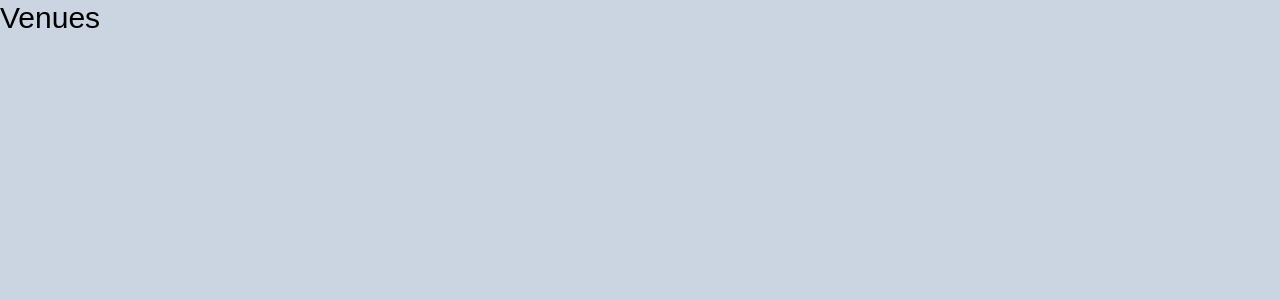
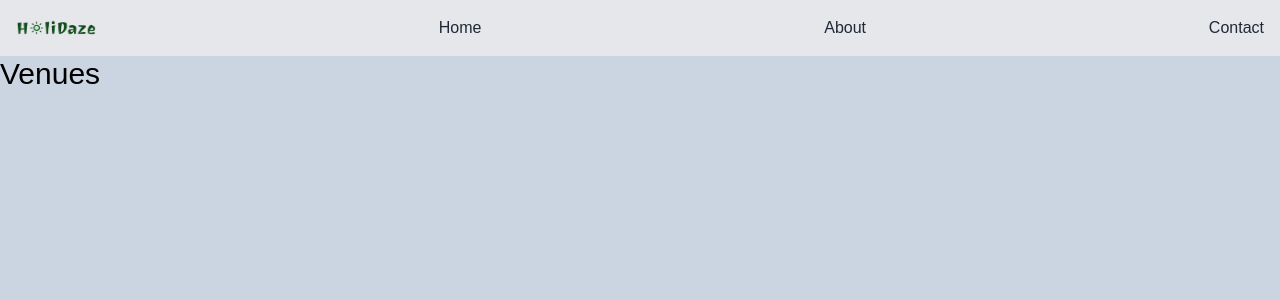
Before and after one commit to bjornhaavard/project-exam-2, a Next.js app: page /venues in a window 1280 px wide. Shown: the top 300 px of the page. Built offline with nearby package versions, Linux system fonts and the light colour scheme.

Commit message:
added a logo and tried a navbar look

```diff
--- /dev/null
+++ b/app/components/navbar.tsx
@@ -0,0 +1,27 @@
+import React from "react";
+import Link from "next/link";
+import Image from "next/image";
+
+const Navbar = () => {
+  return (
+    <nav className="bg-gray-200 p-4">
+      <div className="container mx-auto flex justify-between items-center">
+        <Link href="/" className="flex items-center">
+          <Image src="/images/Holidaze-logo.png" alt="Holidaze Logo" width={80} height={80} />
+        </Link>
+
+        <Link href="/" passHref>
+          <p className="text-gray-800 hover:text-gray-700">Home</p>
+        </Link>
+        <Link href="/about" className="text-gray-800 hover:text-gray-700">
+          About
+        </Link>
+        <Link href="/contact" className="text-gray-800 hover:text-gray-700">
+          Contact
+        </Link>
+      </div>
+    </nav>
+  );
+};
+
+export default Navbar;
--- a/app/layout.tsx
+++ b/app/layout.tsx
@@ -1,6 +1,7 @@
 import type { Metadata } from "next";
 import { Geist, Geist_Mono } from "next/font/google";
 import "./globals.css";
+import Navbar from "./components/navbar";
 
 const geistSans = Geist({
   variable: "--font-geist-sans",
@@ -35,7 +36,10 @@ export default function RootLayout({
       <head>
         <link rel="icon" href="/favicon.ico" sizes="any" />
       </head>
-      <body className={` ${geistSans.variable} ${geistMono.variable} antialiased bg-slate-300`}>{children}</body>
+      <body className={` ${geistSans.variable} ${geistMono.variable} antialiased bg-slate-300`}>
+        <Navbar />
+        {children}
+      </body>
     </html>
   );
 }
```
Also changed, not shown: public/images/Holidaze-logo.png (added).
